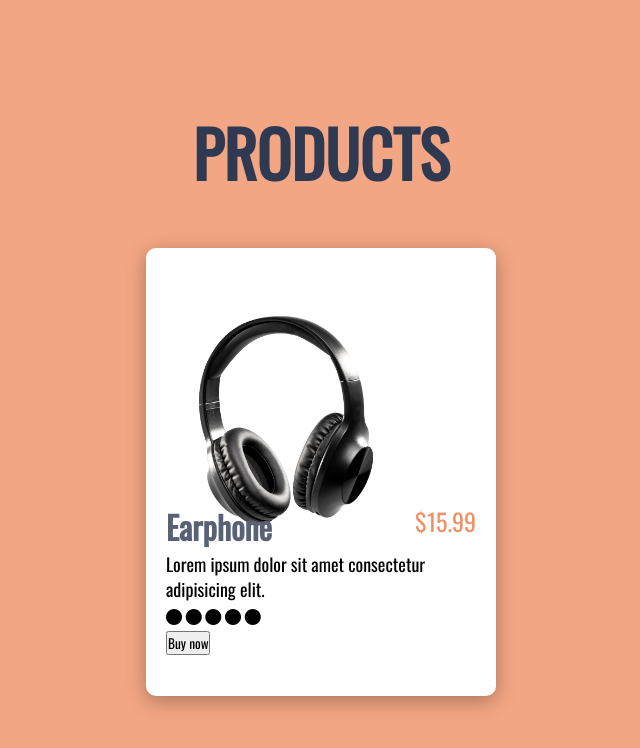
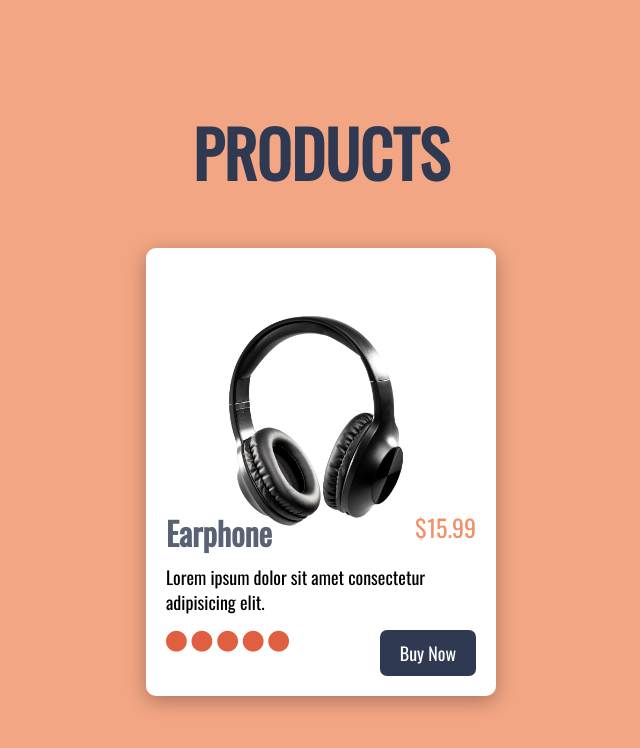
Before and after one commit to yunusdermawan/responsive-card, a plain HTML site: page index.html in a window 1280 px wide. Shown: the whole page, without its empty margins (319-959 px from the left). Drawn offline with nearby package versions, Linux system fonts and the light colour scheme.

Commit message:
finishing up

```diff
--- a/index.css
+++ b/index.css
@@ -54,15 +54,23 @@ body {
     transition: .3s;
 }
 
+.product:hover {
+    transform: translateY(-15px);
+    box-shadow: 0 5px 10px rgba(0, 0, 0, .2);
+}
+
 .image {
     width: 100px;
     height: 60%;
-    display: grid;
-    place-items: center;
+    display: block;
+    position: relative;
+    padding-left: 30px;
+
 }
 
 .image img {
     width: 240px;
+    overflow: hidden;
 }
 
 .namePrice {
@@ -86,3 +94,30 @@ body {
     font-size: 18px;
     line-height: 25px;
 }
+
+.rating {
+    font-size: 1.3em;
+    color: #e15f41;
+}
+
+.action {
+    position: absolute;
+    bottom: 20px;
+    right: 20px;
+}
+
+.action button {
+    padding: 10px 20px;
+    border-radius: 7px;
+    border: none;
+    background: #303952;
+    color: #ffffff;
+    font-size: 18px;
+    text-transform: capitalize;
+    cursor: pointer;
+    transition: .5s;
+}
+
+.action button:hover {
+    transform: scale(1.1);
+}
--- a/index.html
+++ b/index.html
@@ -26,7 +26,7 @@
                     <span>$15.99</span>
                 </div>
                 <p>Lorem ipsum dolor sit amet consectetur adipisicing elit.</p>
-                <div class="stars">
+                <div class="rating">
                     <i class="fa-solid fa-circle"></i>
                     <i class="fa-solid fa-circle"></i>
                     <i class="fa-solid fa-circle"></i>
```
